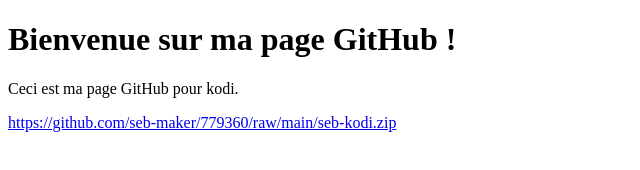
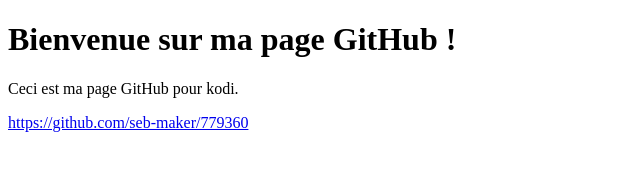
Before and after one commit to seb7793/779360, a plain HTML site: page index.html in a window 1280 px wide. Shown: the whole page, without its empty margins (0-640 px from the left). Drawn offline with Linux system fonts and the light colour scheme.

Commit message:
Update index.html

```diff
--- a/index.html
+++ b/index.html
@@ -8,6 +8,6 @@
     <h1>Bienvenue sur ma page GitHub !</h1>
     <p>Ceci est ma page GitHub pour kodi.</p>
     <!-- https://github.com/seb-maker/779360/blob/main/seb-kodi.zip -->
-    <a href="https://github.com/seb-maker/779360/blob/main/seb-kodi.zip" download>https://github.com/seb-maker/779360/raw/main/seb-kodi.zip</a>
+    <a href="https://github.com/seb-maker/779360" download>https://github.com/seb-maker/779360</a>
 </body>
 </html>
```
